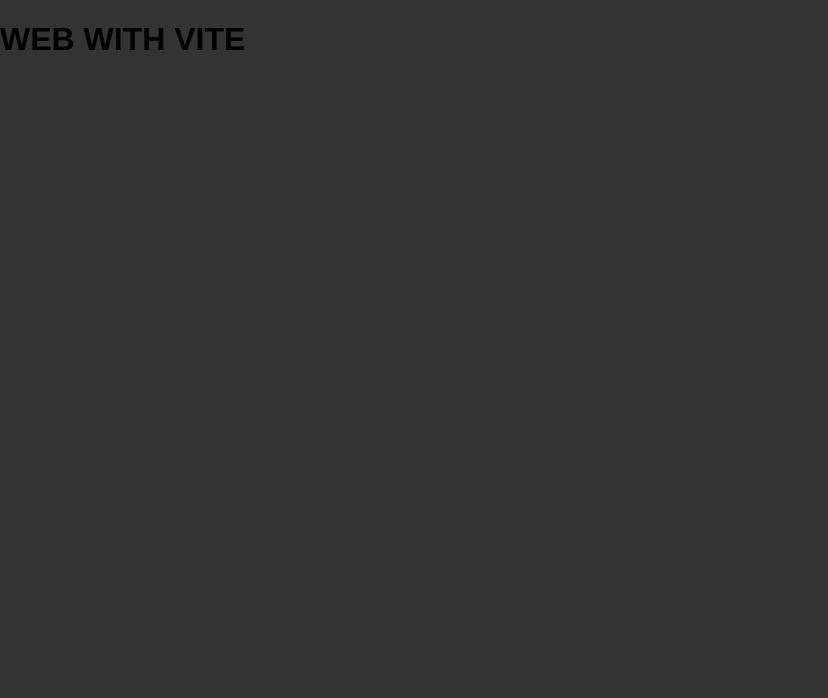
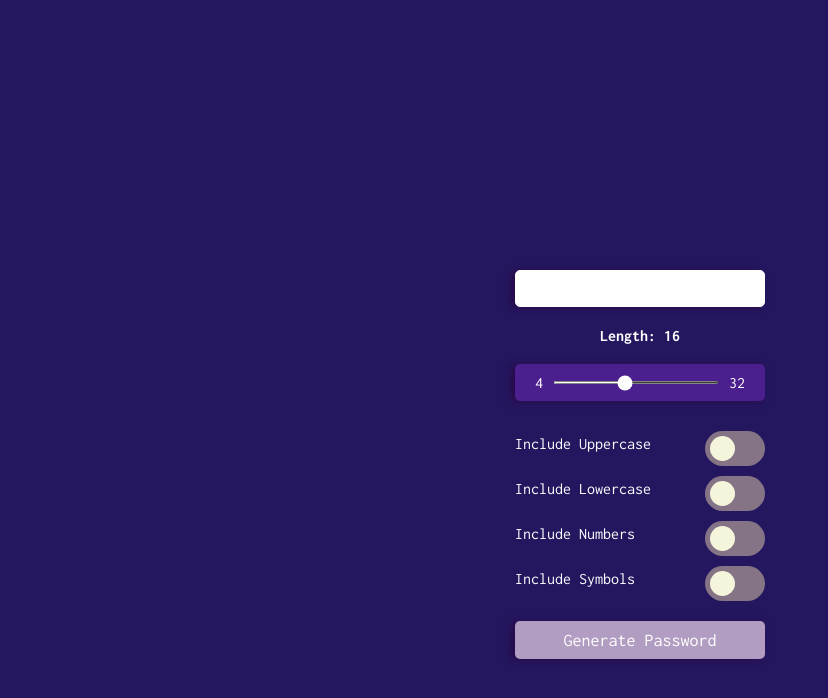
Before and after one commit to carolinamontes/pass-generate, a website built with Vite: page src/index.html in a window 1280 px wide. Shown: the whole page, without its empty margins (0-828 px from the left). Built offline with nearby package versions, Linux system fonts and the light colour scheme; some packages are replaced by stand-ins of ours.

Commit message:
upload-data

```diff
--- a/src/css/styles.css
+++ b/src/css/styles.css
@@ -1,6 +1,128 @@
-body {
-	margin: 0;
-	font-family: sans-serif;
-	background-color: #333;
-	/* background-image: url(../assets/images/sleep-cat.jpeg); */
+
+*{
+    margin: 0;
+    padding: 0;
+    box-sizing: border-box;
 }
+img{
+    max-width: 100%;
+}
+body{
+    color: white;
+    background-color: rgb(36, 23, 95);
+    font-family: 'Inconsolata', monospace;
+}
+.container{
+    width: 250px;
+    margin-left: auto;
+    margin-right: auto;
+}
+.centrar{
+    text-align: center;
+    margin-top: 250px;
+}
+.separar{
+    margin-top: 20px;
+}
+.flex{
+    display: flex;
+}
+.flex-centrar{
+    justify-content: center;
+    align-items: center;
+}
+
+.rec-password{
+    position: relative;
+    border: 1px solid white;
+    padding: 10px;
+    border-radius: 5px;
+    width: 250px;
+    -webkit-box-shadow: -4px 1px 7px 0px rgba(42,10,74,1);
+    -moz-box-shadow: -4px 1px 7px 0px rgba(42,10,74,1);
+    box-shadow: -4px 1px 7px 0px rgba(42,10,74,1);
+}
+.password{
+    color: rgba(0, 0, 0, 0.275);
+    position: absolute;
+    top: 280px;
+    left: 200px;
+    right: 200px;
+    text-align: center;
+}
+.button{
+    width: 250px;
+    font-family: 'Inconsolata', monospace;
+    font-size: 18px;
+    padding: 10px;
+    border: 0px solid ;
+    border-radius: 5px;
+    background-color: rgb(146, 58, 228);
+    color: white;
+    -webkit-box-shadow: -4px 1px 7px 0px rgba(42,10,74,1);
+    -moz-box-shadow: -4px 1px 7px 0px rgba(42,10,74,1);
+    box-shadow: -4px 1px 7px 0px rgba(42,10,74,1);
+}
+.button:hover{
+    background-color: rgba(173, 114, 228, 0.471);
+}
+#button-generate-pass:disabled{
+    background-color: rgba(216, 194, 221, 0.785);
+}
+.linea{
+    accent-color: rgb(255, 255, 255);
+    height: 3px;
+    width: 200px;
+}
+.separar-num{
+    padding: 0px 10px 0px 10px;
+}
+.secondBox{
+    background-color: rgba(115, 39, 187, 0.497);
+    padding: 10px;
+    border-radius: 5px;
+    -webkit-box-shadow: -4px 1px 7px 0px rgba(42,10,74,1);
+    -moz-box-shadow: -4px 1px 7px 0px rgba(42,10,74,1);
+    box-shadow: -4px 1px 7px 0px rgba(42,10,74,1);
+}
+.options{
+    text-align: left;
+}
+.options-individual{
+    padding: 10px;
+}
+.flex-checkbox{
+    align-items: center;
+    justify-content: space-between;
+}
+.input{
+    display: none;
+}
+.label{
+    position: relative;
+    display: flex;
+    align-items: center;
+    width: 60px;
+    height: 35px;
+    margin-top: 10px;
+    border-radius: 25px;
+    background-color: rgb(132, 116, 134);
+    transform: background-color 0.3s;
+}
+.label::after{
+    content: '';
+    position: absolute;
+    left: 5px;
+    border-radius: 50%;
+    width: 25px;
+    height: 25px;
+    background-color: beige;
+    transition: transform 0.3s;
+}
+.input:checked + .label{
+    background-color: rgb(226, 43, 202);
+}
+
+.input:checked + .label::after{
+    transform: translateX(100%);
+}
--- a/src/index.html
+++ b/src/index.html
@@ -1,17 +1,59 @@
-<!doctype html>
-<html lang="en">
-	<head>
-		<meta charset="UTF-8" />
-		<link rel="icon" type="image/svg+xml" href="/assets/images/vite.svg" />
-		<meta name="viewport" content="width=device-width, initial-scale=1.0" />
-		<link rel="stylesheet" href="css/base/normalize.css" />
-		<link rel="stylesheet" href="css/base/base.css" />
-		<link rel="stylesheet" href="css/styles.css" />
-		<title>Vite App</title>
-	</head>
-	<body>
-		<h1>WEB WITH VITE</h1>
-		<!-- <img src="./assets/images/cute-cat.webp" alt="" /> -->
-		<script type="module" src="./js/index.js"></script>
-	</body>
+<!DOCTYPE html>
+<html lang="es">
+<head>
+    <meta charset="UTF-8">
+    <meta name="viewport" content="width=device-width, initial-scale=1.0">
+    <title>Generador de password</title>
+    <link rel="stylesheet" href="./css/styles.css">
+	<link rel="preconnect" href="https://fonts.googleapis.com">
+	<link rel="preconnect" href="https://fonts.gstatic.com" crossorigin>
+	<link href="https://fonts.googleapis.com/css2?family=Inconsolata:wght@200..900&display=swap" rel="stylesheet">
+</head>
+<body>
+<section class="centrar container">
+    <input type="text" id="password" class="separar rec-password" readonly>
+    <h4 class="password"></h4>
+
+    <div class="flex flex-centrar separar">
+        <h4></h4>
+        <h4 id="password-length">32</h4>
+    </div>
+
+    <div class="separar flex flex-centrar secondBox">
+        <label for="range" class="separar-num">4</label>
+        <input id="range" type="range" min="4" max="32" value="16" class="linea">
+        <label for="range" class="separar-num">32</label>
+    </div>
+
+    <div class="options separar" id="options">
+        <div class="flex flex-checkbox">
+            <span>Include Uppercase</span>
+            <input type="checkbox" id="uppercase" class="input">
+            <label for="uppercase" class="options-individual label"></label>
+        </div>
+        <div class="flex flex-checkbox">
+            <span>Include Lowercase</span>
+            <input type="checkbox" class="checkbox input" id="lowercase">
+            <label for="lowercase" class="options-individual label"></label>
+        </div>
+        <div class="flex flex-checkbox">
+            <span>Include Numbers</span>
+            <input type="checkbox" id="numbers" class="input">
+            <label for="numbers" class="options-individual label"></label>
+
+        </div>
+        <div class="flex flex-checkbox">
+            <span>Include Symbols</span>
+            <input type="checkbox" id="symbols" class="input">
+            <label for="symbols" class="options-individual label"></label>
+        </div>
+    </div>
+
+    <div>
+        <button id="button-generate-pass" class="separar button" disabled>Generate Password</button>
+    </div>
+
+</section>
+<script type="module" src="./js/index.js"></script>
+</body>
 </html>
--- /dev/null
+++ b/src/js/constants.js
@@ -0,0 +1,8 @@
+const PASSWORD_OPTIONS = {
+	uppercase: 'ABCDEFGHIJKLMNÑOPQRSTUVWXYZ',
+	lowercase: 'abcdefghijklmnñopqrstuvwxyzz',
+	numbers: '0123456789',
+	symbols: '!@#$%^&*()_+{}[]<>'
+};
+
+export { PASSWORD_OPTIONS };
--- a/src/js/demo.js
+++ /dev/null
@@ -1,5 +0,0 @@
-const sayHello = () => {
-	console.log('HELLO');
-};
-
-export { sayHello };
--- a/src/js/dom.js
+++ b/src/js/dom.js
@@ -1 +1,13 @@
-// Aquí van los getElementById y los querySelectorAll que pondrías al principio.
+const passwordElement = document.getElementById('password');
+const passwordLengthElement = document.getElementById('password-length');
+const rangeElement = document.getElementById('range');
+const buttonElement = document.getElementById('button-generate-pass');
+const optionsElement = document.getElementById('options');
+
+export {
+	passwordElement,
+	passwordLengthElement,
+	rangeElement,
+	buttonElement,
+	optionsElement
+};
--- a/src/js/index.js
+++ b/src/js/index.js
@@ -1,3 +1,13 @@
-import { sayHello } from './demo';
+import { buttonElement, optionsElement, rangeElement } from './dom';
+import {
+	changeLengthText,
+	generatePassword,
+	getCheckedOptions,
+	updatePasswordLength
+} from './password-functions';
 
-sayHello();
+changeLengthText();
+
+rangeElement.addEventListener('input', updatePasswordLength);
+buttonElement.addEventListener('click', generatePassword);
+optionsElement.addEventListener('change', getCheckedOptions);
--- /dev/null
+++ b/src/js/password-functions.js
@@ -0,0 +1,64 @@
+import { PASSWORD_OPTIONS } from './constants';
+import {
+	buttonElement,
+	passwordElement,
+	passwordLengthElement,
+	rangeElement
+} from './dom';
+import { generateRandomNumber } from './utils';
+
+let allowedCharacters = '';
+let finalPassword = '';
+let passwordLength = rangeElement.value;
+
+const changeLengthText = () => {
+	passwordLengthElement.textContent = `Length: ${rangeElement.value}`;
+};
+
+const updatePasswordLength = event => {
+	passwordLength = event.target.value;
+	changeLengthText();
+};
+
+const printFinalPassword = () => {
+	passwordElement.value = finalPassword;
+};
+
+const generatePassword = () => {
+	finalPassword = '';
+	for (let index = 0; index < passwordLength; index++) {
+		const randomPosition = generateRandomNumber(allowedCharacters.length);
+		finalPassword += allowedCharacters.charAt(randomPosition);
+	}
+	printFinalPassword();
+};
+
+const disabledButton = isDisabled => {
+	buttonElement.disabled = isDisabled;
+};
+
+const getCheckedOptions = () => {
+	let isDisabled = true;
+	allowedCharacters = '';
+
+	const allCheckboxes = document.querySelectorAll('.input:checked');
+
+	// console.log(allCheckboxes);
+
+	allCheckboxes.forEach(input => {
+		const optionId = input.id;
+		allowedCharacters += PASSWORD_OPTIONS[optionId];
+		isDisabled = false;
+	});
+
+	disabledButton(isDisabled);
+};
+
+export {
+	changeLengthText,
+	updatePasswordLength,
+	printFinalPassword,
+	generatePassword,
+	disabledButton,
+	getCheckedOptions
+};
--- /dev/null
+++ b/src/js/utils.js
@@ -0,0 +1,6 @@
+const generateRandomNumber = max => {
+	const randomNumber = Math.floor(Math.random() * max);
+	return randomNumber;
+};
+
+export { generateRandomNumber };
```
Also changed, not shown: docs/assets/index-u0KySBvq.js (added, +1 -0 lines), docs/assets/index-zS33KGyM.css (added, +1 -0 lines), docs/index.html (added, +1 -0 lines), 1 other file.
